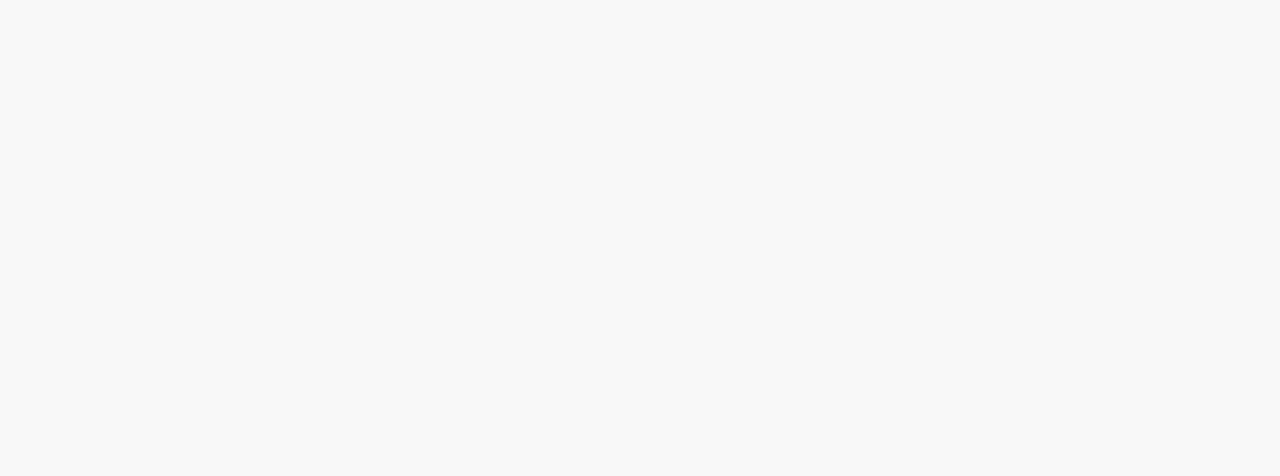
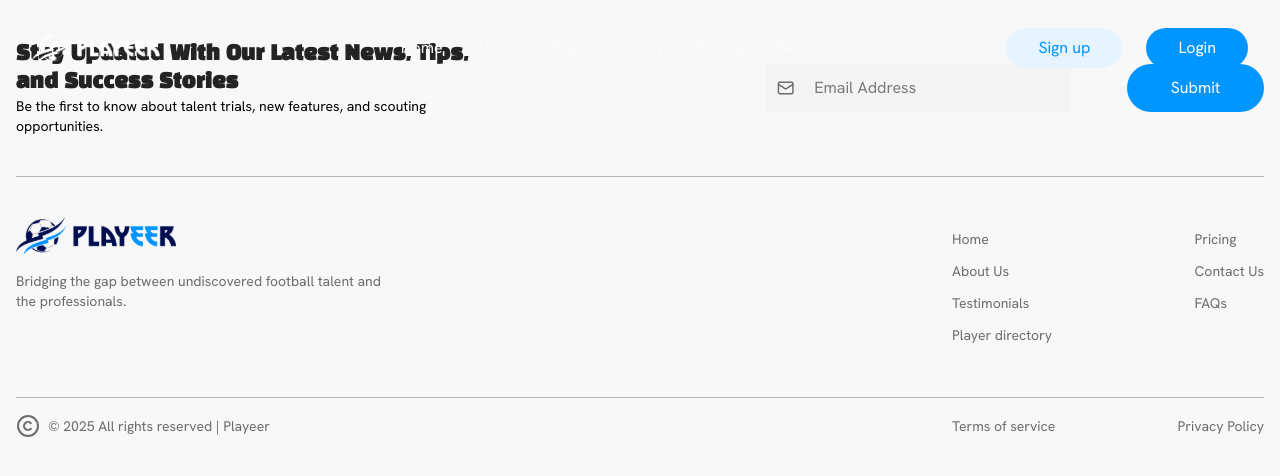
Before and after one commit to alabo-excel/Playeer-web, a Next.js app: page /faq in a window 1280 px wide. Shown: the top 476 px of the page. Built offline with nearby package versions, Linux system fonts and the light colour scheme; no server answers.

Commit message:
feat: Update navigation links in HeaderNav and add header components to FAQ, Privacy Policy, and Terms pages

```diff
--- a/src/app/auth/signup/page.tsx
+++ b/src/app/auth/signup/page.tsx
@@ -304,7 +304,7 @@ const signup = () => {
               onChange={handleChange}
             />
             <p className="text-[#6C6C6C] text-sm">
-              I agree to Playeer’s Terms & Privacy Policy
+              I agree to Playeer’s <Link href="/terms" className="font-semibold underline">Terms</Link> & <Link href="/privacy-policy" className="font-semibold underline">Privacy Policy</Link>
             </p>
           </div>
           {errors.agree && (
--- a/src/app/faq/page.tsx
+++ b/src/app/faq/page.tsx
@@ -1,10 +1,15 @@
+'use client'
+
+import FooterNav from '@/components/FooterNav';
+import HeaderNav from '@/components/HeaderNav';
 import React from 'react';
 
 const faq = () => {
     return (
-        <div>
-
-        </div>
+        <>
+            <HeaderNav />
+            <FooterNav />
+        </>
     );
 };
 
--- a/src/app/privacy-policy/page.tsx
+++ b/src/app/privacy-policy/page.tsx
@@ -1,10 +1,16 @@
+'use client'
+
+
+import FooterNav from '@/components/FooterNav';
+import HeaderNav from '@/components/HeaderNav';
 import React from 'react';
 
 const PrivacyPolicy = () => {
     return (
-        <div>
-
-        </div>
+        <>
+            <HeaderNav />
+            <FooterNav />
+        </>
     );
 };
 
--- a/src/app/terms/page.tsx
+++ b/src/app/terms/page.tsx
@@ -1,10 +1,16 @@
+'use client'
+
+
+import FooterNav from '@/components/FooterNav';
+import HeaderNav from '@/components/HeaderNav';
 import React from 'react';
 
 const terms = () => {
     return (
-        <div>
-
-        </div>
+        <>
+            <HeaderNav />
+            <FooterNav />
+        </>
     );
 };
 
--- a/src/components/HeaderNav.tsx
+++ b/src/components/HeaderNav.tsx
@@ -4,7 +4,7 @@ import Link from "next/link";
 import { userAtom } from "@/store/user";
 import api from "@/utils/api";
 import { useAtomValue } from "jotai";
-import router from "next/router";
+// import router from "next/router";
 import { useRouter } from "next/navigation";
 
 const HeaderNav = ({ scroll }: { scroll?: boolean }) => {
@@ -47,11 +47,10 @@ const HeaderNav = ({ scroll }: { scroll?: boolean }) => {
 
   return (
     <nav
-      className={`fixed mx-auto right-0 left-0 top-0 transition-all duration-300 transition-discrete z-90 ${
-        scrolled
+      className={`fixed mx-auto right-0 left-0 top-0 transition-all duration-300 transition-discrete z-90 ${scrolled
           ? "bg-white rounded-full md:w-[80%] !mx-auto mt-6  shadow-lg"
           : "w-full bg-transparent  py-4"
-      } ${scroll || scrolled ? "text-black" : "text-[#FBFBFB]"}`}
+        } ${scroll || scrolled ? "text-black" : "text-[#FBFBFB]"}`}
     >
       <div className=" mx-auto px-4 sm:px-6 lg:px-8">
         <div className="flex justify-between items-center h-16">
@@ -98,9 +97,9 @@ const HeaderNav = ({ scroll }: { scroll?: boolean }) => {
               </Link>
               <Link
                 className="hover:text-[#0095FF] transition-colors"
-                href={"/#contact"}
+                href={"/faq"}
               >
-                Contact
+                FAQ
               </Link>
               {/* <Link
                 href="/#"
@@ -162,18 +161,16 @@ const HeaderNav = ({ scroll }: { scroll?: boolean }) => {
 
       {/* Mobile menu overlay */}
       <div
-        className={`fixed inset-0 z-40 bg-transparent bg-opacity-20 transition-opacity duration-300 ${
-          isMenuOpen ? "block" : "hidden"
-        }`}
+        className={`fixed inset-0 z-40 bg-transparent bg-opacity-20 transition-opacity duration-300 ${isMenuOpen ? "block" : "hidden"
+          }`}
         onClick={() => setIsMenuOpen(false)}
         aria-hidden="true"
       />
 
       {/* Mobile menu */}
       <div
-        className={`fixed top-0 left-0 right-0 z-50 transition-transform duration-300 md:hidden ${
-          isMenuOpen ? "translate-y-0" : "-translate-y-full"
-        }`}
+        className={`fixed top-0 left-0 right-0 z-50 transition-transform duration-300 md:hidden ${isMenuOpen ? "translate-y-0" : "-translate-y-full"
+          }`}
         style={{ background: "#fff" }}
       >
         <div className="flex justify-between items-center h-16 px-4 border-b border-[#E5F4FF]">
@@ -223,11 +220,11 @@ const HeaderNav = ({ scroll }: { scroll?: boolean }) => {
             Pricing
           </Link>
           <Link
-            href="/#contact"
+            href="/faq"
             className="block px-3 py-2 rounded-md text-base font-medium text-[#232323] hover:bg-[#E5F4FF] hover:text-[#0095FF] transition-colors"
             onClick={() => setIsMenuOpen(false)}
           >
-            Contact
+            FAQ
           </Link>
           {/* <Link
             href="/#faq"
```
